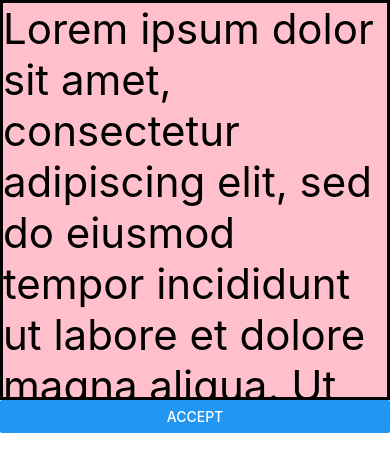
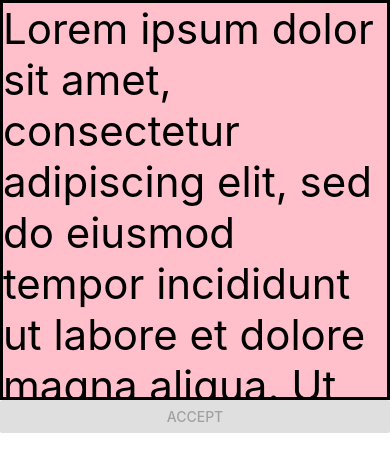
Before and after one commit to lofiandcode/expo-practice-app, a React Native app: screen / in a window 390 px wide. Shown: the top 472 px of the page. Built offline with nearby package versions, Linux system fonts and the light colour scheme.

Commit message:
fix button enable bug

```diff
--- a/App.js
+++ b/App.js
@@ -1,6 +1,5 @@
 import React from 'react';
 import { StyleSheet, Text, View, Button } from 'react-native';
-//import CheckboxContainer from './components/CheckboxContainer';
 import ScrollContainer from './components/ScrollContainer/ScrollContainer'
 
 
@@ -14,14 +13,7 @@ export default class App extends React.Component {
   }
 
   handleScrollEnd = () => {
-    this.checkState();
-    console.log("Entered handleScrollEnd and isButtonDisabled = ", this.state.isButtonDisabled);
-    this.setState({isButtonDisabled: false}, () => this.checkState());
-    console.log('Right after setState ->', () => this.checkState())
-  }
-
-  checkState = () => {
-    console.log("isButtonDisabled = ", this.state.isButtonDisabled)
+    this.setState({isButtonDisabled: false});
   }
 
   render() {
@@ -43,7 +35,7 @@ export default class App extends React.Component {
             </Text>
           </ScrollContainer>
         </View>
-        <Button style={styles.button} title='Accept' onPress={() => {}} disabled={this.state.disabled} />
+        <Button style={styles.button} title='Accept' onPress={() => {}} disabled={this.state.isButtonDisabled} />
       </View>
     );
   }
--- a/components/ScrollContainer/ScrollContainer.tsx
+++ b/components/ScrollContainer/ScrollContainer.tsx
@@ -2,7 +2,7 @@ import React from 'react';
 import { ScrollView } from 'react-native';
 
 interface ScrollContainerProps {
-  onScrollToEnd: Function,
+  onScrollToEnd: Function;
   style: Object;
   children: Object;
 }
@@ -15,7 +15,6 @@ export default function ScrollContainer({
 
   const isCloseToBottom = ({layoutMeasurement, contentOffset, contentSize}) => {
     const paddingToBottom = 20;
-    console.log("In isCloseToBottom")
     return layoutMeasurement.height + contentOffset.y >=
       contentSize.height - paddingToBottom;
   };
```
